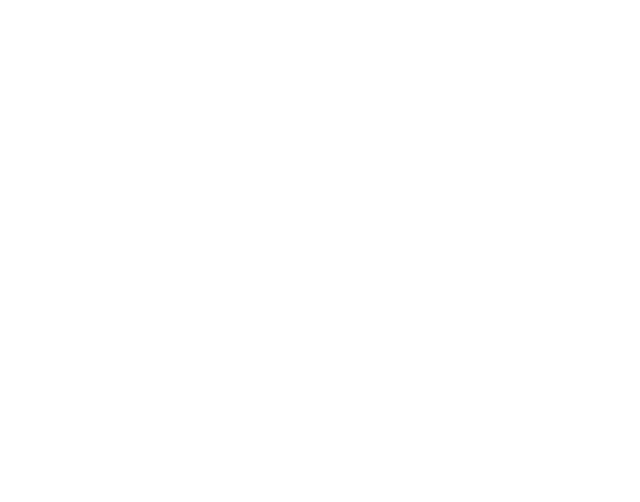
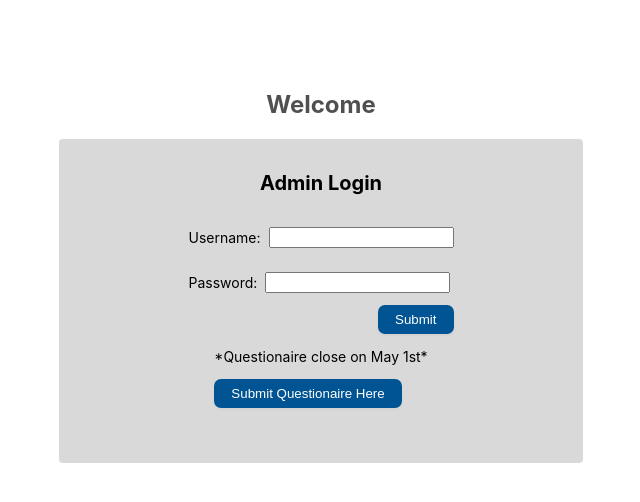
Before and after one commit to seng499-company1/frontend, a React (Create React App) app in the folder best-uvic-scheduler/: page /LoginPage in a window 1280 px wide. Before the commit this address had no page. Shown: the top 502 px of the page, without its empty margins (319-959 px from the left). Built offline with nearby package versions, Linux system fonts and the light colour scheme.

Commit message:
added login page!

```diff
--- /dev/null
+++ b/best-uvic-scheduler/src/Pages/LoginPage.tsx
@@ -0,0 +1,88 @@
+import { CustomButtonView } from "../Components/button/button.tsx";
+import styled from "styled-components";
+
+function Box({ children, ...props }) {
+  return <div {...props}>{children}</div>;
+}
+
+const LoginBoxDiv = styled.div`
+  display: flex;
+  flex-direction: column;
+  align-items: center;
+  color: black;
+`;
+
+const BoxDiv = styled.div`
+  display: flex;
+  flex-direction: column;
+  align-items: center;
+  padding: 70px 0;
+`;
+
+const LineDiv = styled.div`
+  display: flex;
+  align-items: center;
+  gap: 8px;
+`;
+
+const RightDiv = styled.div`
+  display: flex;
+  float: right;
+  gap: 8px;
+`;
+
+export function LoginPage() {
+  return (
+    <BoxDiv>
+      <h2>Welcome</h2>
+      <Box
+        style={{
+          backgroundColor: "#D9D9D9",
+          borderRadius: 4,
+          color: "#000",
+          minHeight: 200,
+          padding: 12,
+          width: 500,
+          height: 300,
+        }}
+      >
+        <LoginBoxDiv>
+          <h3>Admin Login</h3>
+          <form>
+            <LineDiv>
+              <p>Username:</p>
+              <input type="text" />
+            </LineDiv>
+            <LineDiv>
+              <p>Password:</p>
+              <input type="password" />
+            </LineDiv>
+            <RightDiv>
+              <CustomButtonView
+                {...{ Theme: "Primary" }}
+                customClickEvent={() => {
+                  console.log("Hello");
+                }}
+              >
+                Submit
+              </CustomButtonView>
+            </RightDiv>
+          </form>
+          <div>
+            <p>*Questionaire close on May 1st*</p>
+            <CustomButtonView
+              {...{ Theme: "Primary" }}
+              customClickEvent={() => {
+                console.log("Hello");
+              }}
+            >
+              Submit Questionaire Here
+            </CustomButtonView>
+          </div>
+        </LoginBoxDiv>
+      </Box>
+    </BoxDiv>
+  );
+}
+
+export default LoginPage;
--- a/best-uvic-scheduler/src/index.js
+++ b/best-uvic-scheduler/src/index.js
@@ -1,22 +1,20 @@
-import React from 'react';
-import ReactDOM from 'react-dom/client';
-import {
-  BrowserRouter,
-  Routes,
-  Route,
-} from "react-router-dom";
-import './index.css';
-import App from './App';
+import React from "react";
+import ReactDOM from "react-dom/client";
+import { BrowserRouter, Routes, Route } from "react-router-dom";
+import "./index.css";
+import App from "./App";
 import ProfessorDataInputIndex from "./Pages/ProfessorDataInput/index.tsx";
-import reportWebVitals from './reportWebVitals';
+import reportWebVitals from "./reportWebVitals";
+import LoginPage from "./Pages/LoginPage.tsx";
 
-const root = ReactDOM.createRoot(document.getElementById('root'));
+const root = ReactDOM.createRoot(document.getElementById("root"));
 root.render(
   //<React.StrictMode> <--- commented out due to bug with double render
   <BrowserRouter>
     <Routes>
       <Route path="/" element={<App />} />
       <Route path="/SelectProfessor/*" element={<ProfessorDataInputIndex />} />
+      <Route path="/LoginPage" element={<LoginPage />} />
     </Routes>
   </BrowserRouter>
   //</React.StrictMode>
```
